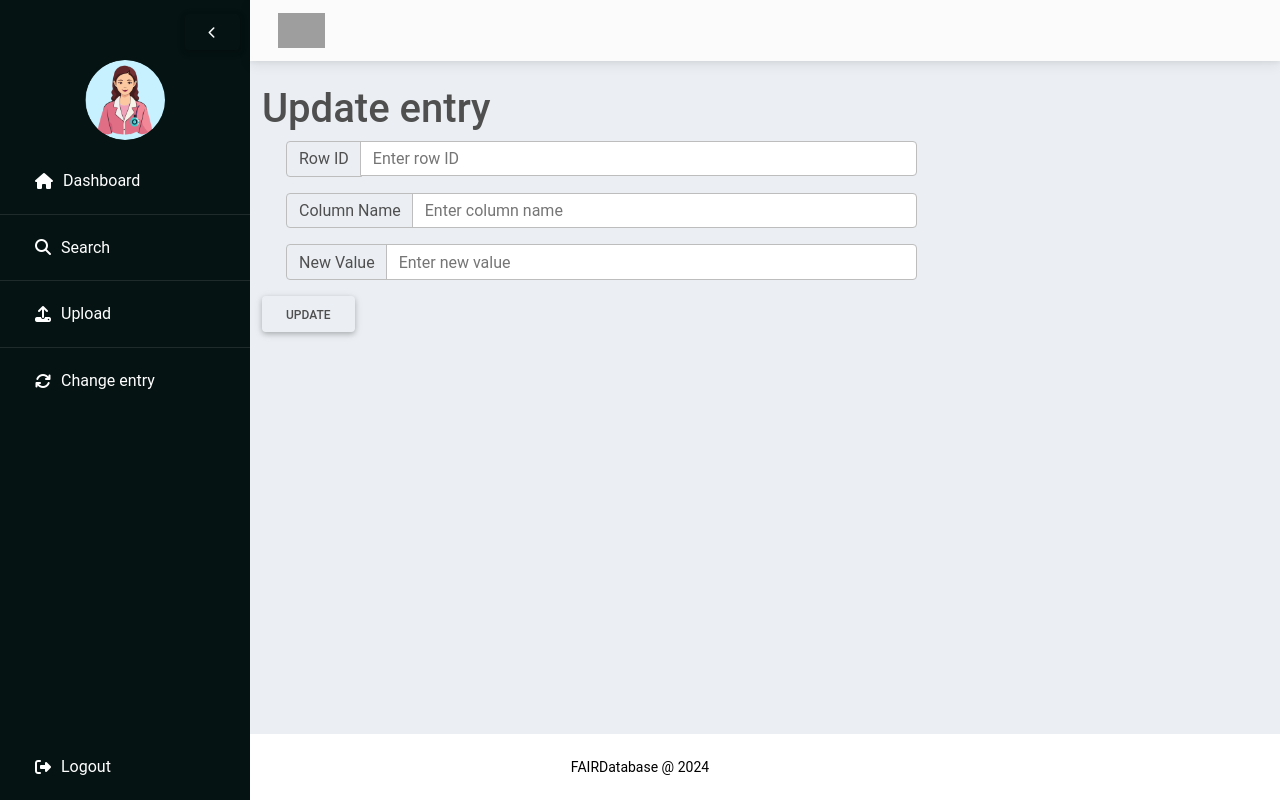
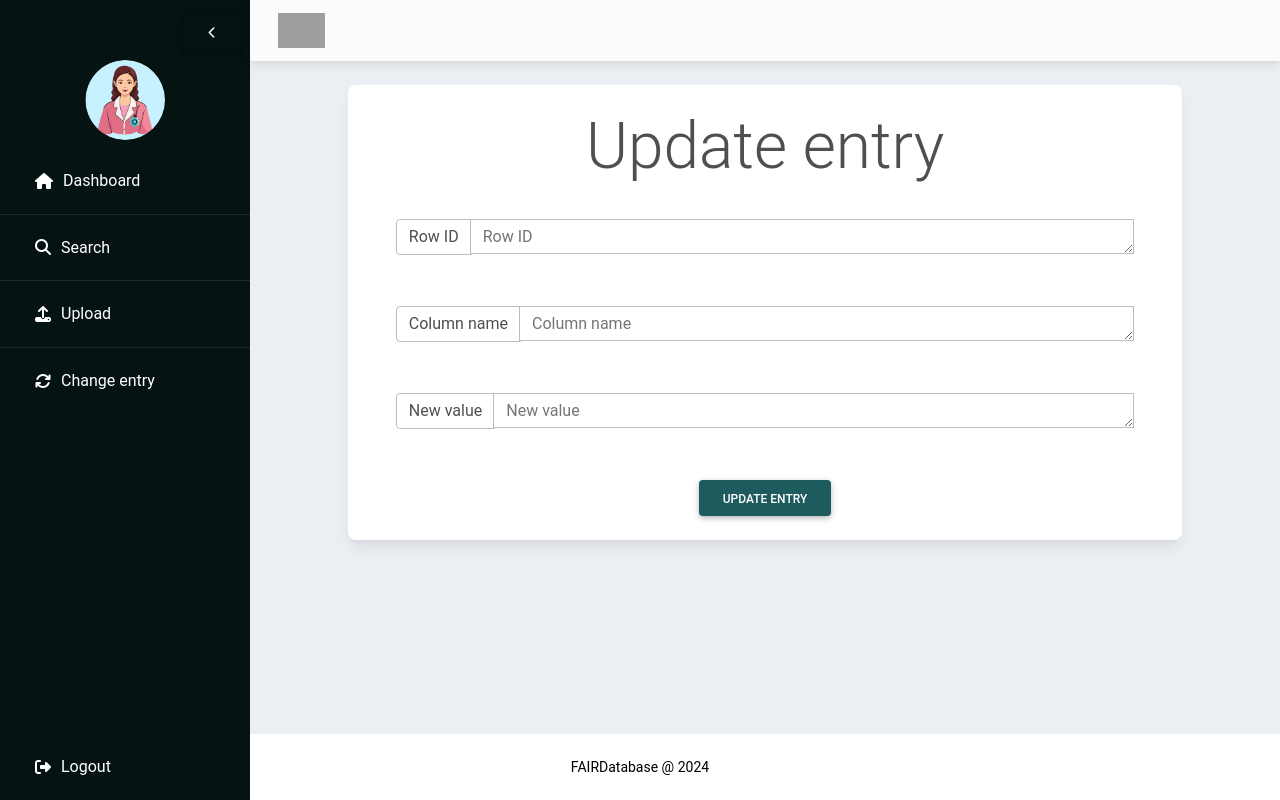
Before and after one commit to SennaWiedeman/FAIRDatabase, a Flask app: page /change in a window 1280 px wide. Run offline with Flask 3, Linux system fonts and the light colour scheme; the visitor is signed in with stand-in values (Sample User, id 1); some libraries are stand-ins or nearby versions; grey boxes are pictures that could not be loaded.

Commit message:
Change entry finished

```diff
--- a/static/script.js
+++ b/static/script.js
@@ -1,5 +1,5 @@
+// Sidebar state storage
 document.addEventListener("DOMContentLoaded", function() {
-    // Check if there's a stored state for the sidebar
     const isCollapsed = localStorage.getItem("sidebarCollapsed") === "true";
     const body = document.getElementById("body");
     const sidebar = document.getElementById("sidebar");
@@ -8,19 +8,19 @@
     const profilePic = document.getElementById("profilePic");
     const name = document.getElementById("profileName");
 
-    // Apply the stored state or default state
     if (isCollapsed) {
         body.classList.add("collapsed");
         sidebar.style.width = "70px";
         pageContent.style.marginLeft = "70px";
         collapseIcon.classList.remove("fa-chevron-left");
         collapseIcon.classList.add("fa-chevron-right");
-        profilePic.style.width = "35px"; // Set collapsed width
-        profilePic.style.height = "35px"; // Set collapsed height
-        name.style.display = "none"; // Hide the name
+        profilePic.style.width = "35px";
+        profilePic.style.height = "35px";
+        name.style.display = "none";
     }
 });
 
+// Toggling of the sidebar
 function toggleSidebar() {
     const body = document.getElementById("body");
     const sidebar = document.getElementById("sidebar");
@@ -30,36 +30,34 @@
     const name = document.getElementById("profileName");
     const isCollapsed = body.classList.contains("collapsed");
 
-    // Toggle the collapsed class
     body.classList.toggle("collapsed");
-
-    // Update the sidebar state in localStorage
     localStorage.setItem("sidebarCollapsed", !isCollapsed);
 
-    // Apply styles based on the current state
     if (!isCollapsed) {
         sidebar.style.width = "70px";
         pageContent.style.marginLeft = "70px";
         collapseIcon.classList.remove("fa-chevron-left");
         collapseIcon.classList.add("fa-chevron-right");
-        profilePic.style.width = "35px"; // Set collapsed width
-        profilePic.style.height = "35px"; // Set collapsed height
-        name.style.display = "none"; // Hide the name
+        profilePic.style.width = "35px";
+        profilePic.style.height = "35px";
+        name.style.display = "none";
     } else {
         sidebar.style.width = "250px";
         pageContent.style.marginLeft = "250px";
         collapseIcon.classList.remove("fa-chevron-right");
         collapseIcon.classList.add("fa-chevron-left");
-        profilePic.style.width = "80px"; // Set original width
-        profilePic.style.height = "80px"; // Set original height
-        name.style.display = "block"; // Show the name
+        profilePic.style.width = "80px";
+        profilePic.style.height = "80px";
+        name.style.display = "block";
     }
 }
 
+// For Bootstrap alerts
 document.addEventListener('DOMContentLoaded', () => {
     $('.alert').alert()
 });
 
+// Load more function for search
 document.addEventListener('DOMContentLoaded', function () {
     const rowLimitSelect = document.getElementById('rowLimit');
     const tableBody = document.getElementById('tableBody');
@@ -96,27 +94,29 @@
         }
     });
 
+    // Bugfix for button color not working
     toggleRowsButton.addEventListener('mouseenter', function () {
-        this.style.backgroundColor = '#70999C'; // Set hover background color
-        this.style.borderColor = '#1A4B4F'; // Set hover border color
+        this.style.backgroundColor = '#70999C';
+        this.style.borderColor = '#1A4B4F';
     });
 
     toggleRowsButton.addEventListener('mouseleave', function () {
-        this.style.backgroundColor = '#1E5B5E'; // Set default background color
+        this.style.backgroundColor = '#1E5B5E';
     });
 
+    // Reset search field
     resetButton.addEventListener('click', function (event) {
         event.preventDefault();
         searchInput.value = '';
         activeCheckbox.checked = false;
         nonActiveCheckbox.checked = false;
-        window.location.href = '/search'; // Reload the page to reset the form and display table_names
+        window.location.href = '/search';
     });
 
     updateVisibleRows(currentLimit);
 });
 
-// validate form
+// Validate form upload
 function validateForm() {
     var reference = document.getElementById("reference").value;
     var description = document.getElementById("description").value;
@@ -155,7 +155,7 @@
     return true;
   }
 
-// close form and upload
+// Close form and upload
   function uploadAndCloseForm() {
   console.log("Function called");
 
@@ -180,11 +180,9 @@
     },
     success: function(response) {
       $("#progress-message").text("File uploaded successfully.");
-    //   $('#myModal').modal('hide');
     },
     error: function(error) {
       $("#progress-message").text("Error uploading file.");
-    //   $('#myModal').modal('hide');
     }
   });
 }
@@ -196,6 +194,45 @@
   });
 });
 
-function closeForm() {
+// Close upload form
+function closeUploadForm() {
     $('#myModal').modal('hide');
 }
+
+
+// Validate update form
+function validateUpdateForm() {
+  var row_id = document.getElementById("row_id").value;
+  var column_name = document.getElementById("column_name").value;
+  var new_value = document.getElementById("new_value").value;
+
+
+  if (row_id === "") {
+    $('#row_id-error').show();
+    return false;
+  } else {
+    $('#row_id-error').hide();
+  }
+
+  if (column_name === "") {
+    $('#column_name-error').show();
+    return false;
+  } else {
+    $('#column_name-error').hide();
+  }
+
+  if (new_value === "") {
+    $('#new_value-error').show();
+    return false;
+  } else {
+    $('#new_value-error').hide();
+  }
+
+  $('#updateModal').modal('show');
+  return true;
+}
+
+// Close update form
+function closeUpdateForm() {
+  $('#updateModal').modal('hide');
+}
--- a/templates/change.html
+++ b/templates/change.html
@@ -1,37 +1,48 @@
 {% extends "layout.html" %}
-
 {% block title %}FAIRMicrobiome | Update entry{% endblock %}
-
 {% block content %}
-<div class="row justify-content-center">
-
-
-    <body>
-        <h1>Update entry</h1>
+<div class="row">
+   <div class="col-md-1"></div>
+   <div class="col-md-10">
+      <div class="card text-center" style="background-color: white;">
+         <div class="card-body">
+            <h1 class="display-3">Update entry</h1>
+            <br>
             <form method="POST">
                <div class="container">
                   <div class="row">
-                    <div class="col-8">
-                        <div class="input-group mb-3">
+                     <div class="col-12">
+                        <div class="input-group">
                            <div class="input-group-prepend">
                               <span class="input-group-text" id="basic-addon1">Row ID</span>
                            </div>
-                            <input type="text" class="form-control" id="row_id" name="row_id" placeholder="Enter row ID" aria-label="Row ID" aria-describedby="basic-addon1">
+                           <textarea class="form-control" name="row_id" aria-label="With textarea" id="row_id" placeholder="Row ID" required></textarea>
+                           <div class="invalid-feedback" id="row_id-error" style="display: none;">Please enter a row id</div>
                         </div>
+                        <br>
+                        <br>
 
-                          <div class="input-group mb-3">
+
+                        <div class="input-group">
                            <div class="input-group-prepend">
-                              <span class="input-group-text" id="basic-addon2">Column Name</span>
+                              <span class="input-group-text" id="basic-addon2">Column name</span>
                            </div>
-                            <input type="text" class="form-control" id="column_name" name="column_name" placeholder="Enter column name" aria-label="Column Name" aria-describedby="basic-addon2">
+                           <textarea class="form-control" name="column_name" aria-label="With textarea" id="column_name" placeholder="Column name" required></textarea>
+                           <div class="invalid-feedback" id="column_name-error" style="display: none;">Please enter a column name</div>
                         </div>
+                        <br>
+                        <br>
 
-                          <div class="input-group mb-3">
+                        <div class="input-group">
                            <div class="input-group-prepend">
-                              <span class="input-group-text" id="basic-addon3">New Value</span>
+                              <span class="input-group-text" id="basic-addon3">New value</span>
                            </div>
-                            <input type="text" class="form-control" id="new_value" name="new_value" placeholder="Enter new value" aria-label="New Value" aria-describedby="basic-addon3">
+                           <textarea class="form-control" name="new_value" aria-label="With textarea" id="new_value" placeholder="New value" required></textarea>
+                           <div class="invalid-feedback" id="new_value-error" style="display: none;">Please enter a new value</div>
                         </div>
+                        <br>
+                        <br>
+
                      </div>
                      <div class="col">
                      </div>
@@ -41,10 +52,35 @@
                   <div class="col"></div>
                   <div class="col"></div>
                </div>
-            <input type="submit" value="Update" class="btn btn-custom">
+               <button type="button" value="Upload" class="btn btn-primary-custom" onclick="validateUpdateForm()">Update entry</button>
+               <div class="modal fade" id="updateModal">
+                  <div class="modal-dialog">
+                     <div class="modal-content">
+                        <div class="modal-header">
+                           <h4 class="modal-title">Confirmation</h4>
+                           <button type="button" class="btn-close" onclick="closeUpdateForm()" aria-label="Close"></button>
+                        </div>
+                        <div class="modal-body">
+                           Are you sure you want to update this entry?
+                        </div>
+                        <div class="modal-footer d-flex justify-content-center">
+                           <div>
+                              <!-- <button type="button" class="btn btn-primary-custom" onclick="updateAndCloseForm()">Update</button> -->
+                              <input type="submit" value="Update" class="btn btn-primary-custom">
+                              <button type="button" class="btn btn-primary-custom" onclick="closeUpdateForm()">Close</button>
+                           </div>
+                        </div>
+
+                     </div>
+                  </div>
+               </div>
 
             </form>
+         </div>
+      </div>
+   </div>
+   <div class="col-md-1"></div>
+</div>
 
-    </body>
-</div>
+
 {% endblock %}
--- a/templates/table_preview.html
+++ b/templates/table_preview.html
@@ -19,7 +19,7 @@
          Value count: {{  metadata_count  }}<br>
          Number of unique variables: {{  metadata_unique  }}<br>
          Most common variable: {{  metadata_top  }}<br>
-         Freqency of most common variable: {{  metadata_frequency  }}<br>
+         Frequency of most common variable: {{  metadata_frequency  }}<br>
       </p>
    </div>
 </form>
```
Also changed, not shown: templates/upload.html (+7 -2 lines). Lines whose indentation alone changed are shown as unchanged.
